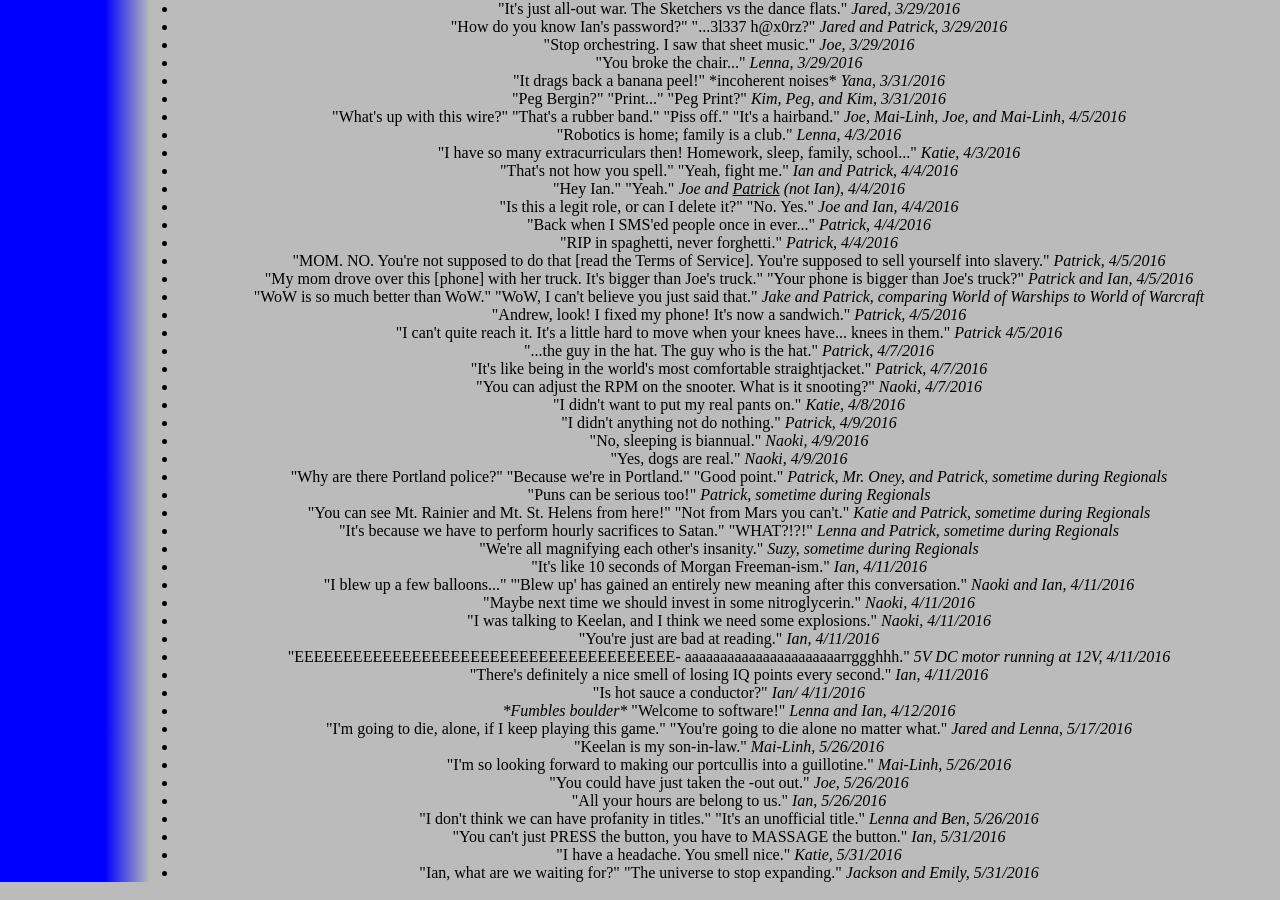
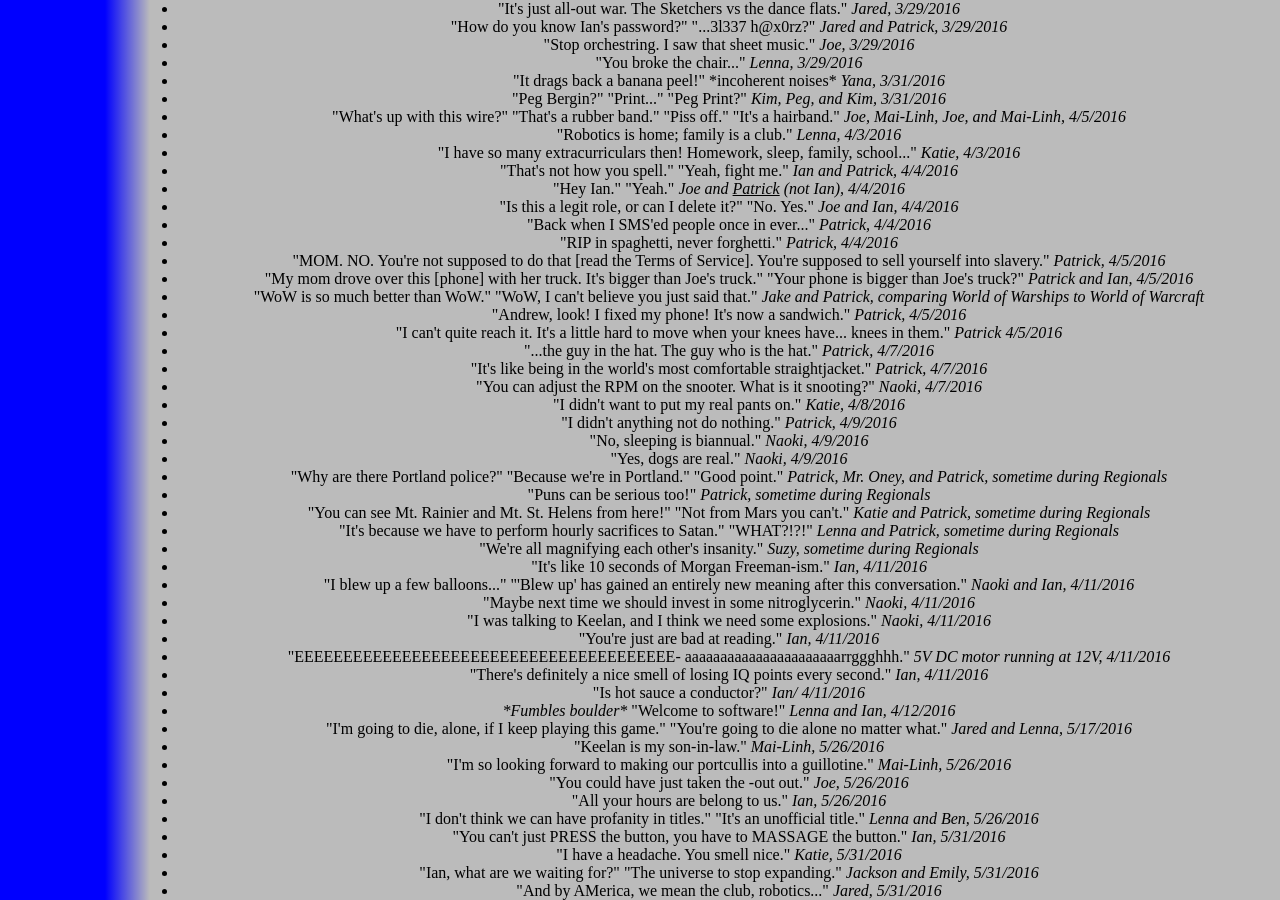
Before and after one commit to katiebugmoon/FRC4131.github.io, a Jekyll site: the page built from media/2016/quotes.html, in a window 1280 px wide and 900 px high, scrolled down 2572 px. Built offline with Jekyll 4.4.1, drawn with Linux system fonts in a browser that asks for light colours; nearby versions of some CDN libraries.

Commit message:
Update quotes.html

```diff
--- a/media/2016/quotes.html
+++ b/media/2016/quotes.html
@@ -185,4 +185,5 @@ title: Build Season 2016 Quotes
 	<li>"You can't just PRESS the button, you have to MASSAGE the button." <i>Ian, 5/31/2016</i></li>
 	<li>"I have a headache. You smell nice." <i>Katie, 5/31/2016</i></li>
 	<li>"Ian, what are we waiting for?" "The universe to stop expanding." <i>Jackson and Emily, 5/31/2016</i></li>
+	<li>"And by AMerica, we mean the club, robotics..." <i>Jared, 5/31/2016</i></li>
 </ul><center>
```
